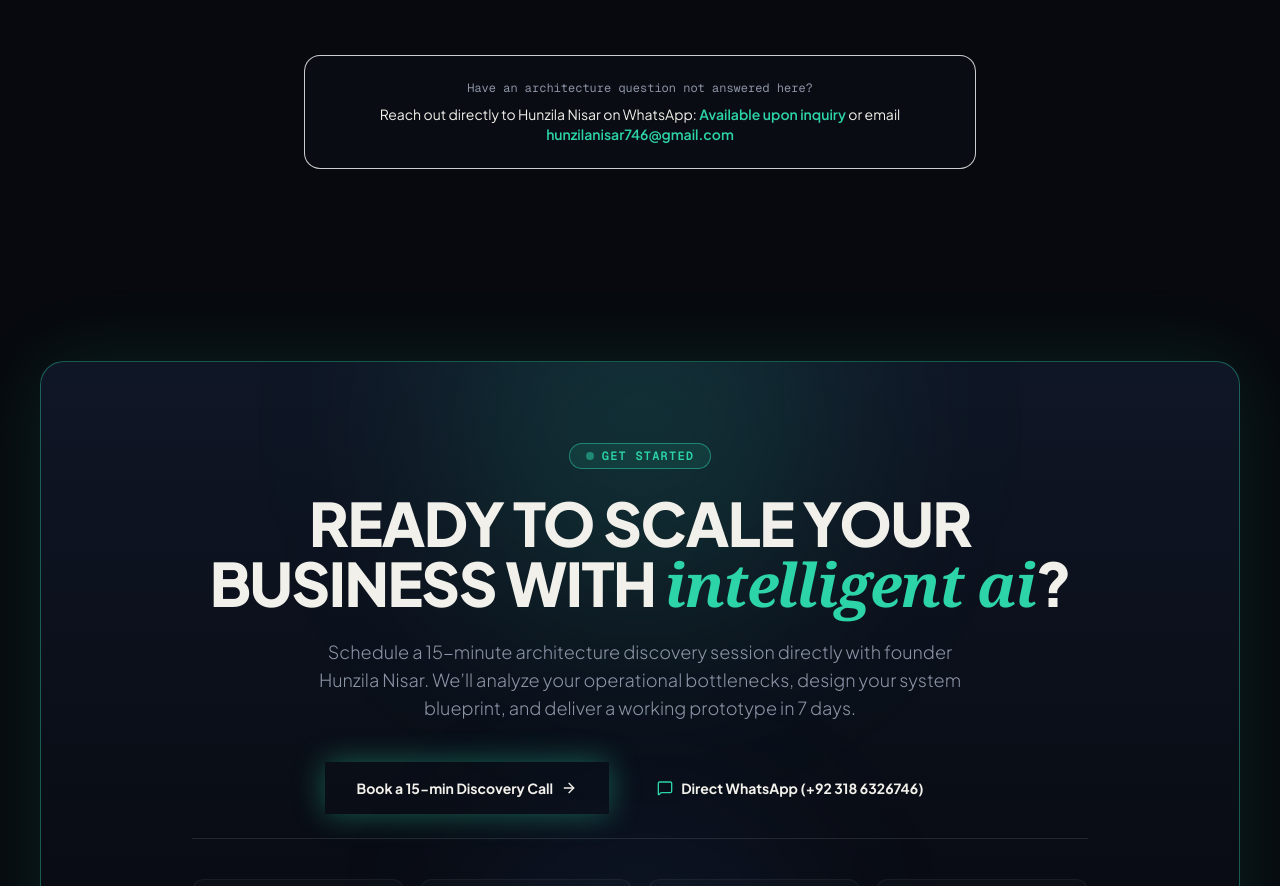
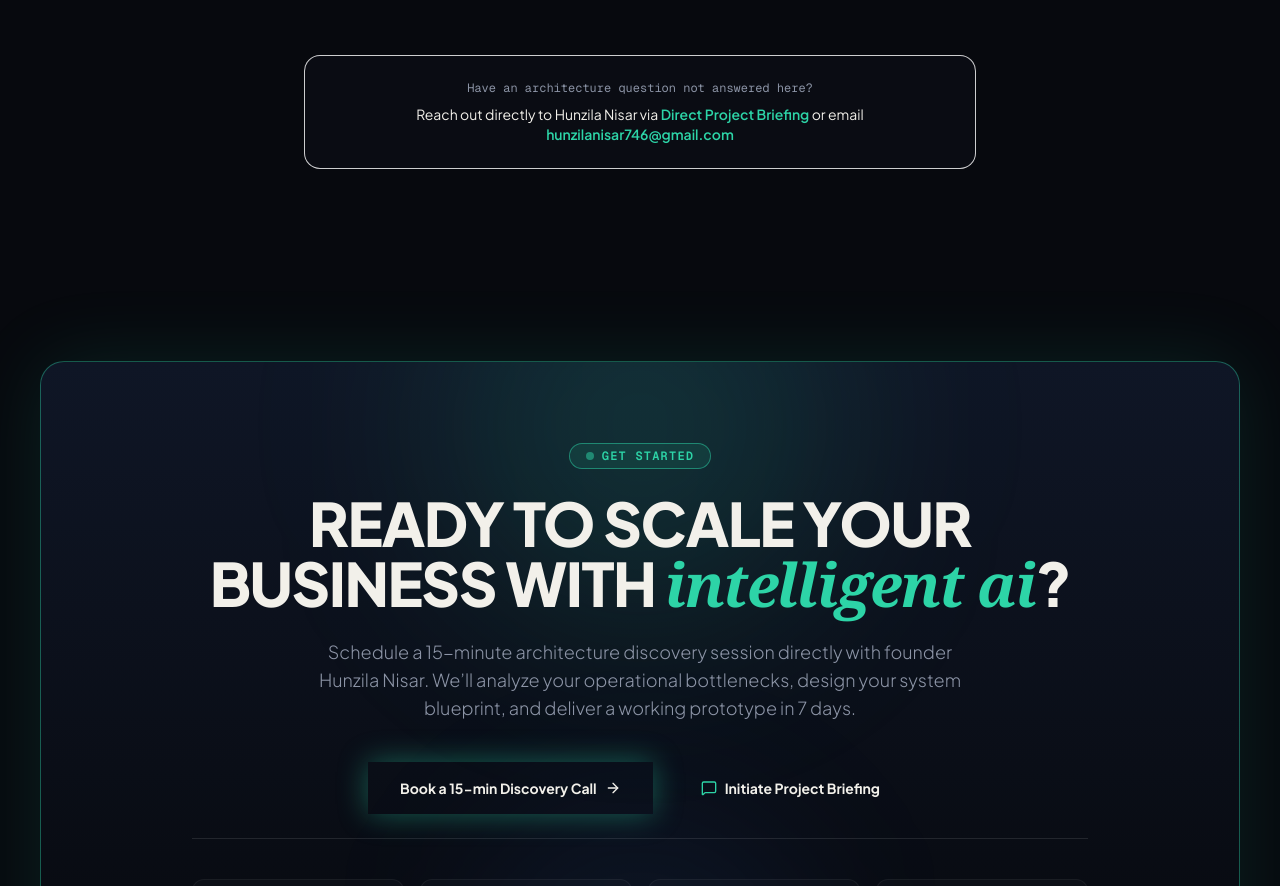
Before and after one commit to HunzilaRajput746/Cortelo, a Next.js app: page / in a window 1280 px wide. Shown: the part 11114-12000 px from the top of the page. Built offline with nearby package versions, Linux system fonts and the light colour scheme.

Commit message:
feat(ui): update contact triggers and remove explicit phone number display from UI components

```diff
--- a/src/components/FAQSection.tsx
+++ b/src/components/FAQSection.tsx
@@ -93,14 +93,12 @@ export default function FAQSection() {
           Have an architecture question not answered here?
         </p>
         <p className="text-sm text-cortelo-text">
-          Reach out directly to Hunzila Nisar on WhatsApp:{" "}
+          Reach out directly to Hunzila Nisar via{" "}
           <a
             href={FOUNDER_DATA.whatsappUrl}
-            target="_blank"
-            rel="noopener noreferrer"
             className="text-cortelo-mint font-semibold hover:underline"
           >
-            {FOUNDER_DATA.phone}
+            Direct Project Briefing
           </a>{" "}
           or email{" "}
           <a
--- a/src/components/FinalCTA.tsx
+++ b/src/components/FinalCTA.tsx
@@ -49,7 +49,7 @@ export default function FinalCTA() {
               className="btn-secondary w-full sm:w-auto px-8 py-4 text-sm font-bold flex items-center justify-center gap-2 border-cortelo-mint/30 hover:border-cortelo-mint text-cortelo-text hover:text-cortelo-mint"
             >
               <MessageSquare className="w-4 h-4 text-cortelo-mint" />
-              <span>Direct WhatsApp (+92 318 6326746)</span>
+              <span>Initiate Project Briefing</span>
             </a>
           </div>
 
--- a/src/components/Footer.tsx
+++ b/src/components/Footer.tsx
@@ -156,7 +156,7 @@ export default function Footer() {
                 target="_blank"
                 rel="noopener noreferrer"
                 className="w-8 h-8 rounded-full border border-emerald-500/40 bg-emerald-500/10 flex items-center justify-center text-emerald-400 hover:bg-emerald-500/20 transition-all"
-                title="WhatsApp Direct (+92 318 6326746)"
+                title="Direct Project Inquiry"
               >
                 <MessageSquare className="w-3.5 h-3.5" />
               </a>
@@ -250,7 +250,7 @@ export default function Footer() {
                   rel="noopener noreferrer"
                   className="hover:text-emerald-400 transition-colors flex items-center gap-1"
                 >
-                  <span>WhatsApp: {FOUNDER_DATA.phone}</span>
+                  <span>Direct Inquiry Channel</span>
                 </a>
               </li>
               <li>
--- a/src/components/FounderSpotlightModal.tsx
+++ b/src/components/FounderSpotlightModal.tsx
@@ -157,9 +157,9 @@ export default function FounderSpotlightModal({
                 className="p-3 rounded-xl border border-cortelo-border bg-cortelo-surface hover:border-emerald-400 hover:bg-emerald-400/5 transition-all text-center group"
               >
                 <MessageSquare className="w-5 h-5 mx-auto mb-1.5 text-emerald-400 group-hover:scale-110 transition-transform" />
-                <div className="text-xs font-bold text-cortelo-text">WhatsApp</div>
+                <div className="text-xs font-bold text-cortelo-text">Direct Inquiry</div>
                 <div className="text-[10px] font-mono text-cortelo-muted mt-0.5">
-                  +92 318 6326746
+                  Available on Request
                 </div>
               </a>
 
--- a/src/components/Navbar.tsx
+++ b/src/components/Navbar.tsx
@@ -135,7 +135,7 @@ export default function Navbar({ onOpenDrawer, onOpenFounderModal }: NavbarProps
             rel="noopener noreferrer"
             className="py-2 text-emerald-400 flex items-center justify-between border-b border-cortelo-border/40"
           >
-            <span>Direct WhatsApp (+92 318 6326746)</span>
+            <span>Direct Project Inquiry</span>
             <MessageSquare className="w-3.5 h-3.5" />
           </a>
 
--- a/src/components/ProjectDrawer.tsx
+++ b/src/components/ProjectDrawer.tsx
@@ -87,16 +87,14 @@ export default function ProjectDrawer({ isOpen, onClose, initialScope = "" }: Pr
                 </p>
                 <div className="pt-4 border-t border-cortelo-border space-y-2">
                   <p className="text-[11px] font-mono text-cortelo-muted">
-                    Need instant response? Contact Hunzila directly on WhatsApp:
+                    Need instant response? Contact Hunzila directly:
                   </p>
                   <a
-                    href={FOUNDER_DATA.whatsappUrl}
-                    target="_blank"
-                    rel="noopener noreferrer"
+                    href={`mailto:${FOUNDER_DATA.email}`}
                     className="inline-flex items-center gap-2 px-5 py-2 rounded-full bg-emerald-500/20 text-emerald-400 border border-emerald-500/40 font-mono text-xs font-semibold hover:bg-emerald-500/30 transition-all"
                   >
-                    <MessageSquare className="w-3.5 h-3.5" />
-                    <span>Chat on WhatsApp (+92 318 6326746)</span>
+                    <Mail className="w-3.5 h-3.5" />
+                    <span>Email: {FOUNDER_DATA.email}</span>
                   </a>
                 </div>
               </div>
@@ -197,7 +195,7 @@ export default function ProjectDrawer({ isOpen, onClose, initialScope = "" }: Pr
                   className="px-3.5 py-1.5 rounded-full border border-emerald-500/40 bg-emerald-500/10 text-emerald-400 hover:bg-emerald-500/20 transition-all flex items-center gap-1.5"
                 >
                   <MessageSquare className="w-3 h-3" />
-                  <span>WhatsApp: +92 318 6326746</span>
+                  <span>Direct Inquiry Channel</span>
                 </a>
                 <a
                   href={`mailto:${FOUNDER_DATA.email}`}
```
